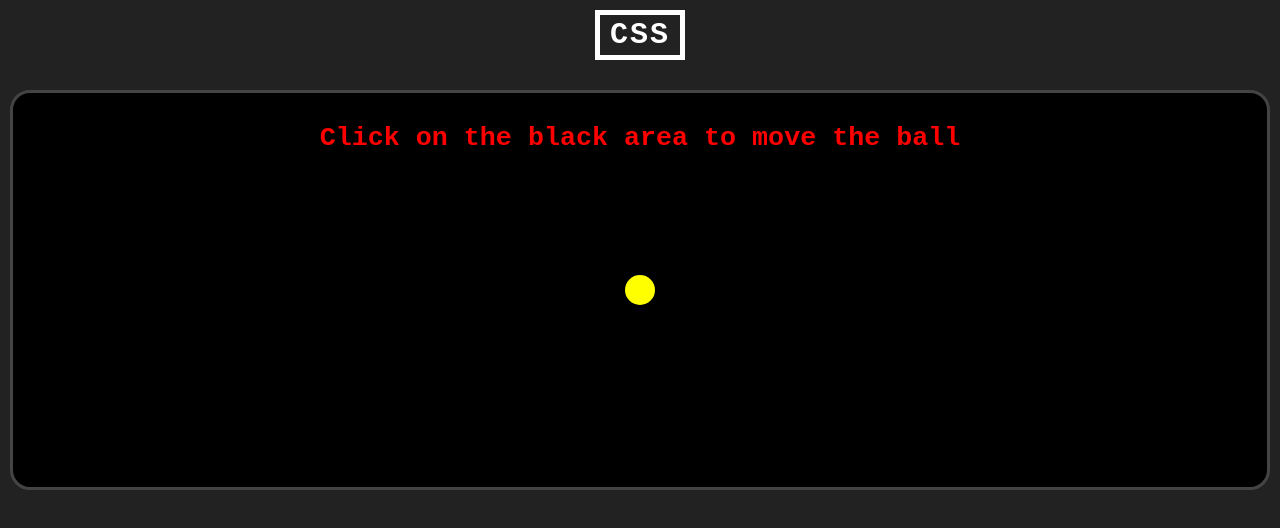
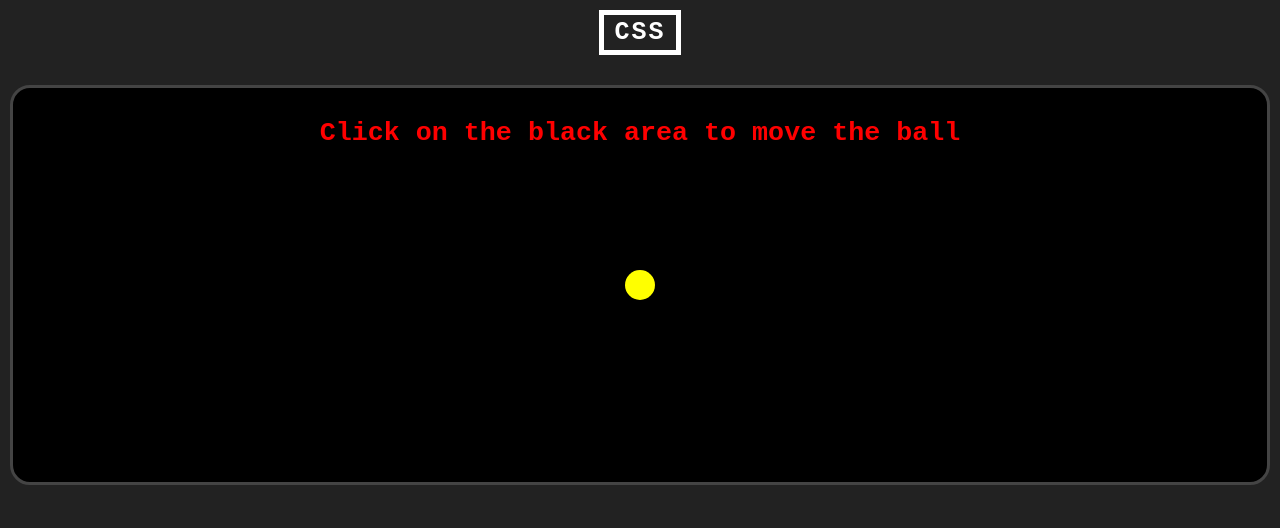
Before and after one commit to MAHMOUDGAD123/CSS-Tracker-Ball-Demo, a plain HTML site: page index.html in a window 1280 px wide. Drawn offline with Linux system fonts and the light colour scheme.

Commit message:
add some...

```diff
--- a/index.html
+++ b/index.html
@@ -11,7 +11,7 @@
     />
     <link rel="stylesheet" href="./style.css" />
     <script src="./script.js" defer></script>
-    <title>Transitions</title>
+    <title>CSS Coordinate Sys</title>
   </head>
   <body>
     <div class="page-title">CSS</div>
--- a/style.css
+++ b/style.css
@@ -27,7 +27,7 @@ body {
 
 .page-title {
   font-weight: bold;
-  font-size: 30px;
+  font-size: 25px;
   border: 5px solid;
   padding: 3px 10px;
   letter-spacing: 2px;
```
